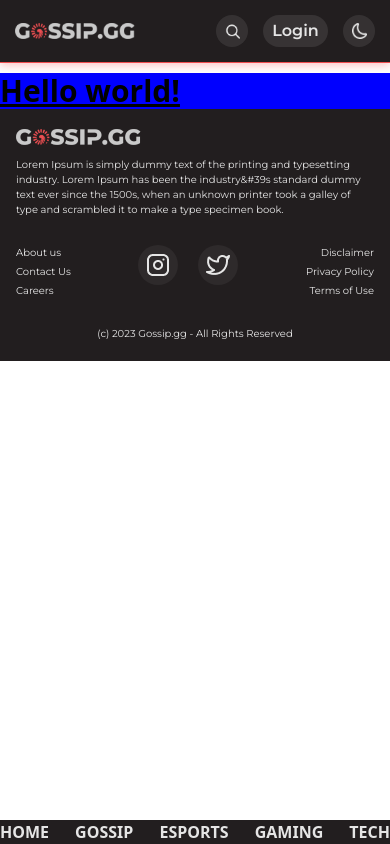
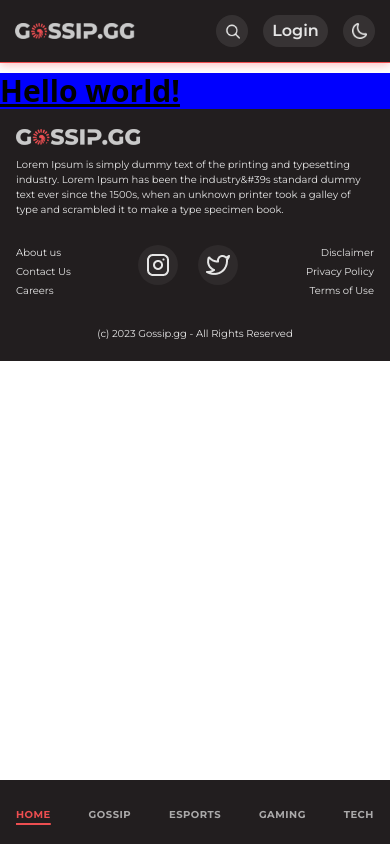
Before and after one commit to Rehman-Ali-SEOSITESOFT/GOSSIP.GG, a Next.js app: page / in a window 390 px wide. Built offline with nearby package versions, Linux system fonts and the light colour scheme.

Commit message:
wroking]

```diff
--- a/src/layouts/header/Header.tsx
+++ b/src/layouts/header/Header.tsx
@@ -136,7 +136,9 @@ const Header = () => {
                     <li key={index}>
                       <a
                         href={elme.link}
-                        className="font-bold leading-5 no-underline uppercase text-brandLightOpacity100 hover:text-brand hover:font-extrabold sm:text-brandLightOpacity70 "
+                        className={`font-bold leading-5 no-underline uppercase text-brandLightOpacity100 hover:text-brand hover:font-extrabold text-brandLightOpacity100 mw-sm:text-brandLightOpacity70 ${
+                          index === 0 && "active"
+                        }`}
                       >
                         {elme.name}
                       </a>
--- a/src/styles/layouts/Header.scss
+++ b/src/styles/layouts/Header.scss
@@ -281,6 +281,28 @@ header {
       //   }
       // }
     }
+    .fixed__bottom__header {
+      padding: 20px 16px;
+      ul {
+        li {
+          a {
+            font-family: "Montserrat";
+            font-style: normal;
+            font-weight: 700;
+            font-size: 16px;
+            line-height: 16px;
+            padding: 0 25px;
+          }
+          a.active {
+            color: $brand;
+            text-decoration: underline;
+            text-underline-offset: 5px;
+            text-decoration-color: $brand;
+            text-decoration-thickness: 2px;
+          }
+        }
+      }
+    }
     .seach--deve {
       position: absolute;
       width: 100%;
@@ -296,6 +318,19 @@ header {
 @media screen and (max-width: 600px) {
   header {
     overflow: visible;
+    .fixed__bottom__header {
+      padding: 20px 16px;
+      ul {
+        li {
+          a {
+            font-size: 12px;
+            line-height: 12px;
+            padding: 0 0;
+            letter-spacing: 0.05em;
+          }
+        }
+      }
+    }
     .header__right {
       .icons {
         display: flex;
@@ -384,6 +419,16 @@ header {
         font-size: 16px;
       }
     }
+    .fixed__bottom__header {
+      ul {
+        li {
+          a {
+            font-size: 10px;
+            line-height: 10px;
+          }
+        }
+      }
+    }
     .header__center {
       padding: 15px 15px;
       ul {
```
